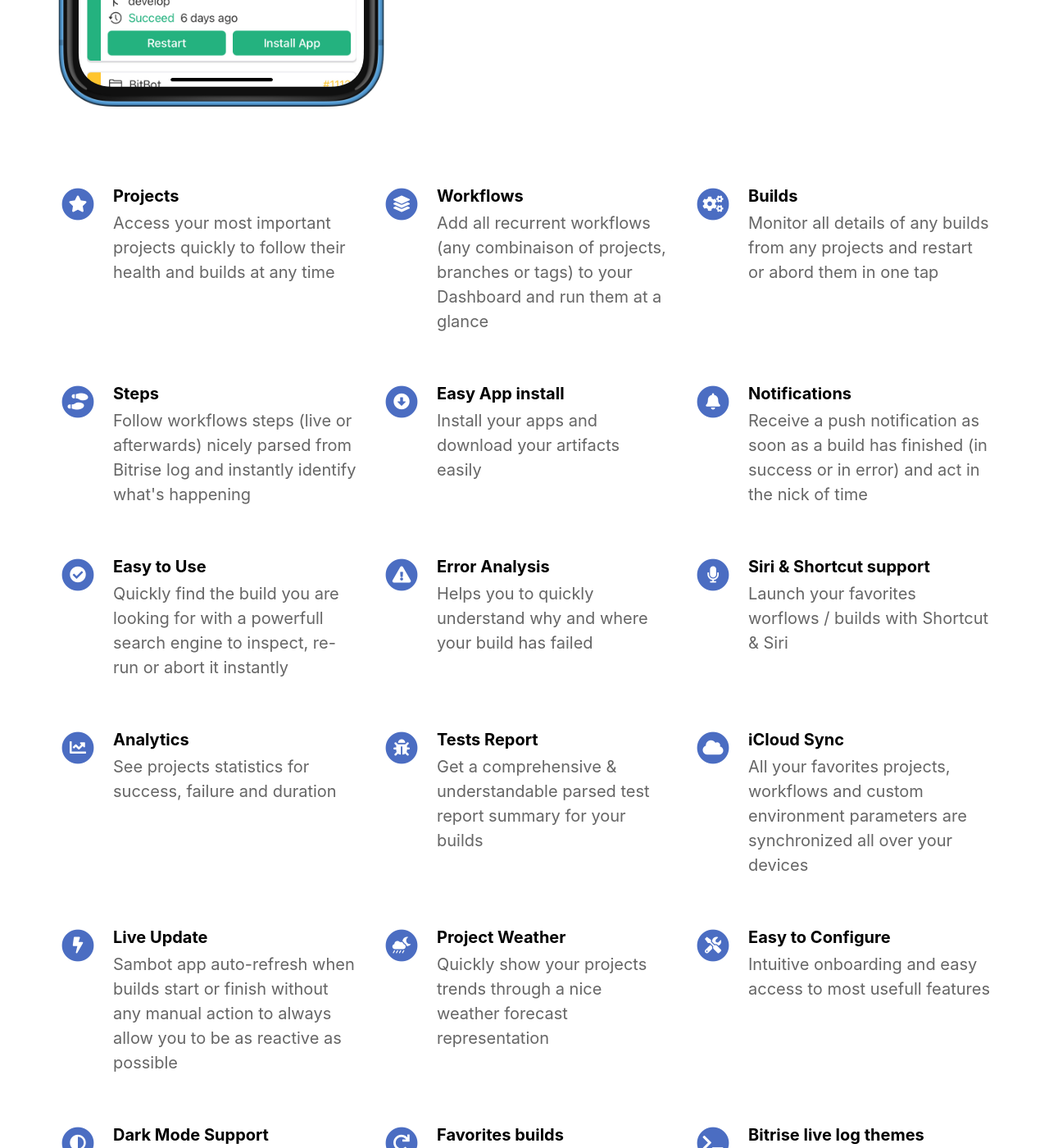
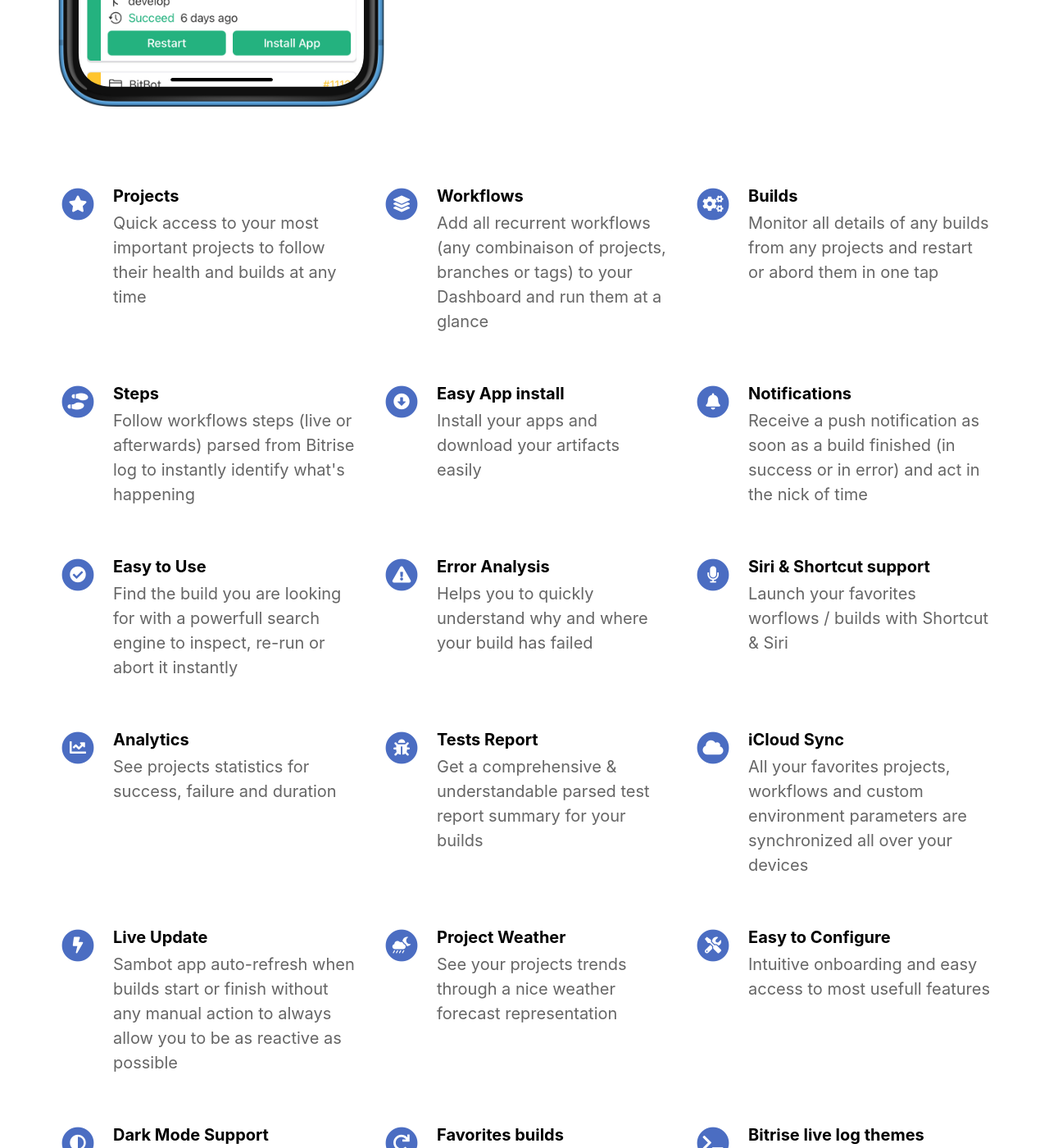
Before and after one commit to sambot-app/sambot.github.io, a Jekyll site: the page built from index.html, in a window 1280 px wide and 1400 px high, scrolled down 855 px. Shown: the whole window at 82% size. Built offline with Jekyll 4.4.1, drawn with Linux system fonts in a browser that asks for light colours; nearby versions of some CDN libraries; some of the changed text lies outside the part shown.

Commit message:
update features

```diff
--- a/_config.yml
+++ b/_config.yml
@@ -36,7 +36,7 @@ youtube_username                          :
 features                                  :
 
   - title                                 : Projects
-    description                           : Access your most important projects quickly to follow their health and builds at any time
+    description                           : Quick access to your most important projects to follow their health and builds at any time
     fontawesome_icon_name                 : star
 
   - title                                 : Workflows
@@ -48,7 +48,7 @@ features                                  :
     fontawesome_icon_name                 : cogs
 
   - title                                 : Steps
-    description                           : Follow workflows steps (live or afterwards) nicely parsed from Bitrise log and instantly identify what's happening
+    description                           : Follow workflows steps (live or afterwards) parsed from Bitrise log to instantly identify what's happening
     fontawesome_icon_name                 : shoe-prints
 
   - title                                 : Easy App install
@@ -56,11 +56,11 @@ features                                  :
     fontawesome_icon_name                 : arrow-alt-circle-down
 
   - title                                 : Notifications
-    description                           : Receive a push notification as soon as a build has finished (in success or in error) and act in the nick of time
+    description                           : Receive a push notification as soon as a build finished (in success or in error) and act in the nick of time
     fontawesome_icon_name                 : bell
 
   - title                                 : Easy to Use
-    description                           : Quickly find the build you are looking for with a powerfull search engine to inspect, re-run or abort it instantly
+    description                           : Find the build you are looking for with a powerfull search engine to inspect, re-run or abort it instantly
     fontawesome_icon_name                 : check-circle
 
   - title                                 : Error Analysis
@@ -88,7 +88,7 @@ features                                  :
     fontawesome_icon_name                 : bolt
 
   - title                                 : Project Weather
-    description                           : Quickly show your projects trends through a nice weather forecast representation
+    description                           : See your projects trends through a nice weather forecast representation
     fontawesome_icon_name                 : cloud-moon-rain
 
   - title                                 : Easy to Configure
@@ -96,7 +96,7 @@ features                                  :
     fontawesome_icon_name                 : tools
 
   - title                                 : Dark Mode Support
-    description                           : Choose the theme you love between light and dark
+    description                           : Choose the one you love to work with
     fontawesome_icon_name                 : adjust
 
   # - title                                 : Performances
@@ -112,7 +112,7 @@ features                                  :
     fontawesome_icon_name                 : terminal
 
   - title                                 : Projet customisation
-    description                           : Customize your projects with beautifull pastel colors
+    description                           : Customize your projects with tens of colors
     fontawesome_icon_name                 : palette
 
   - title                                 : Security & Privacy
```
Also changed, not shown: 1 other file.
